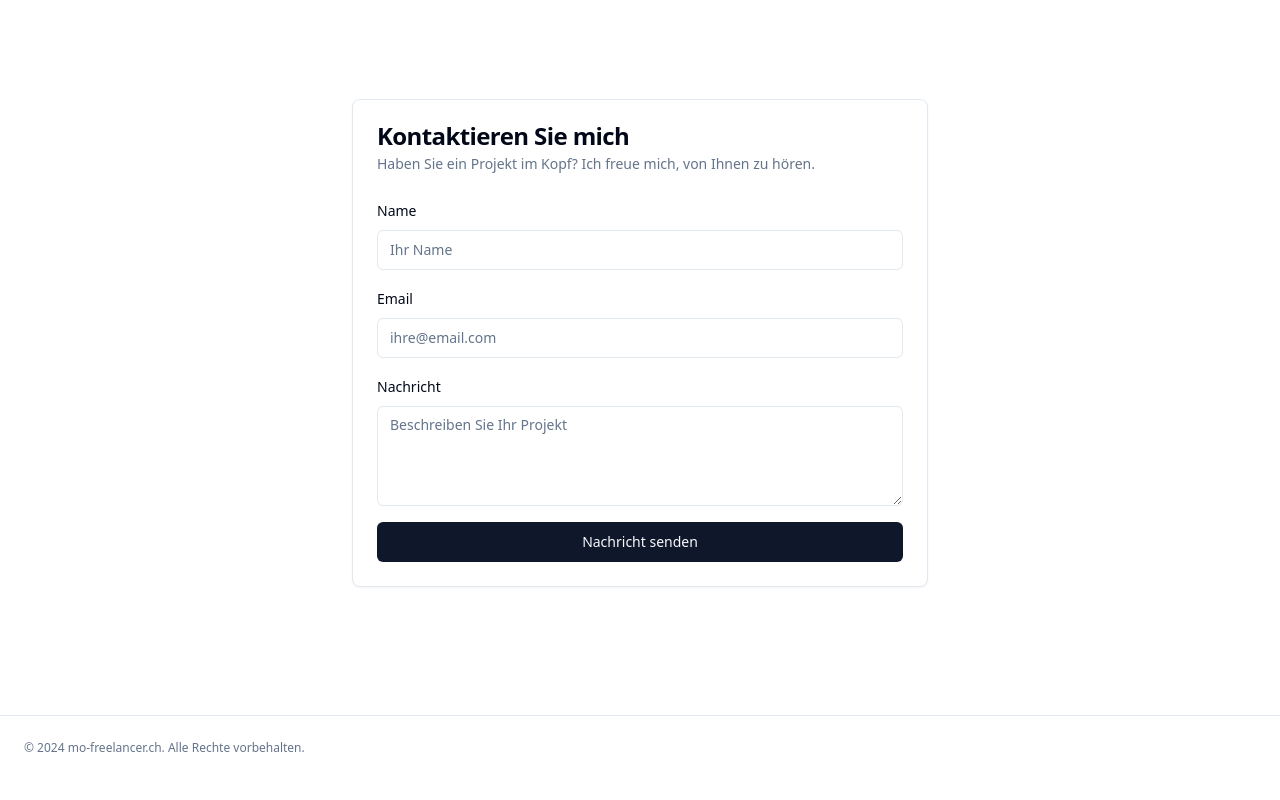
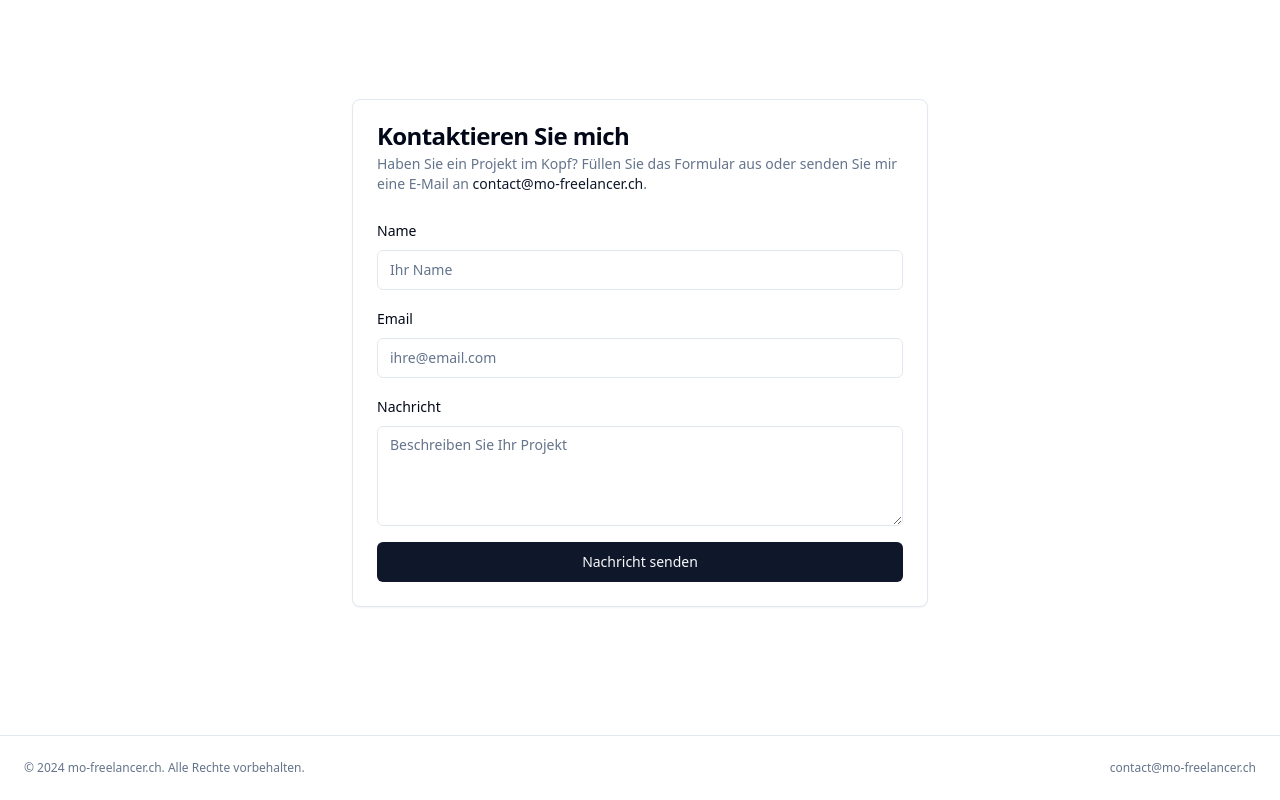
Before and after one commit to slomo-b/freelancerpage, a React (Vite) app: page / in a window 1280 px wide. Shown: the part 2871-3671 px from the top of the page. Built offline with nearby package versions, Linux system fonts and the light colour scheme.

Commit message:
[dyad] Adding contact email to the page - wrote 2 file(s)

```diff
--- a/src/components/ContactForm.tsx
+++ b/src/components/ContactForm.tsx
@@ -43,8 +43,15 @@ export function ContactForm() {
           <CardHeader>
             <CardTitle>Kontaktieren Sie mich</CardTitle>
             <CardDescription>
-              Haben Sie ein Projekt im Kopf? Ich freue mich, von Ihnen zu
-              hören.
+              Haben Sie ein Projekt im Kopf? Füllen Sie das Formular aus oder
+              senden Sie mir eine E-Mail an{" "}
+              <a
+                href="mailto:contact@mo-freelancer.ch"
+                className="font-medium text-primary underline-offset-4 hover:underline"
+              >
+                contact@mo-freelancer.ch
+              </a>
+              .
             </CardDescription>
           </CardHeader>
           <CardContent>
--- a/src/components/Footer.tsx
+++ b/src/components/Footer.tsx
@@ -4,6 +4,14 @@ export function Footer() {
       <p className="text-xs text-muted-foreground">
         © 2024 mo-freelancer.ch. Alle Rechte vorbehalten.
       </p>
+      <nav className="sm:ml-auto flex gap-4 sm:gap-6">
+        <a
+          href="mailto:contact@mo-freelancer.ch"
+          className="text-xs hover:underline underline-offset-4 text-muted-foreground"
+        >
+          contact@mo-freelancer.ch
+        </a>
+      </nav>
     </footer>
   );
 }
```
